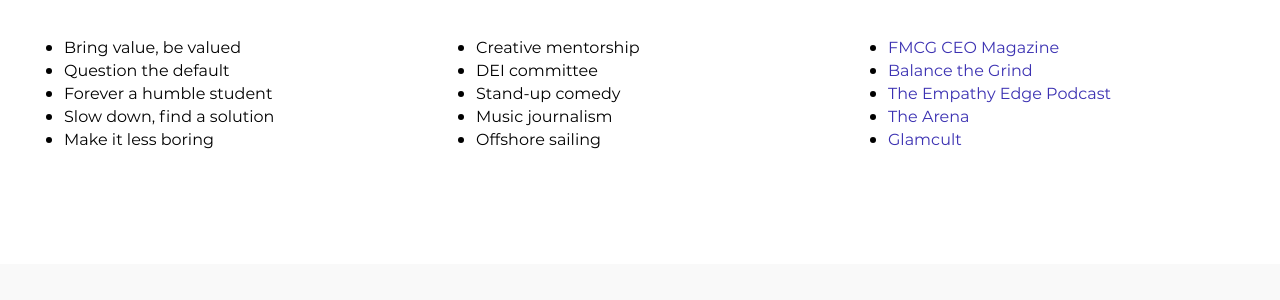
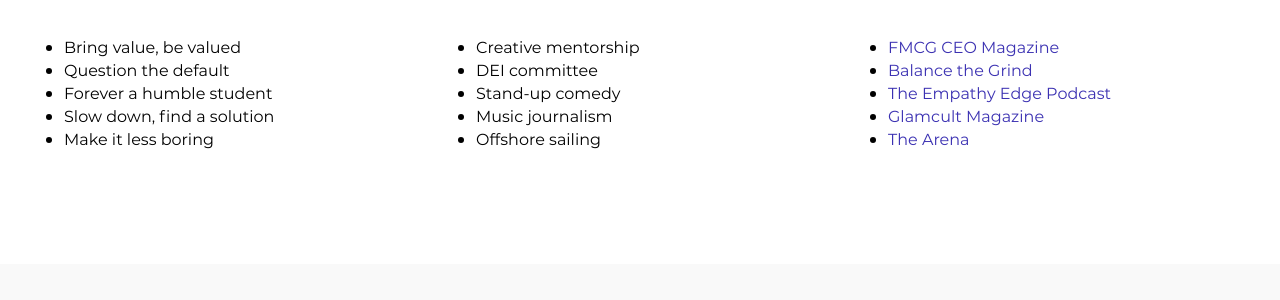
Before and after one commit to emilygv/emilyvernon.com, a Jekyll site: the page built from about.md, in a window 1280 px wide and 900 px high, scrolled down 1621 px. Shown: the part 188-488 px from the top of the window. Built offline with Jekyll 4.4.1, drawn with Linux system fonts in a browser that asks for light colours.

Commit message:
Update last_things.yml

```diff
--- a/_data/last_things.yml
+++ b/_data/last_things.yml
@@ -19,5 +19,5 @@
     - [FMCG CEO Magazine](https://www.fmcgceo.co.uk/the-dos-and-donts-of-brand-partnerships/)
     - [Balance the Grind](https://balancethegrind.co/interviews/emily-vernon-global-experience-lead-at-reckitt/)
     - [The Empathy Edge Podcast](https://podcasts.apple.com/us/podcast/emily-vernon-are-you-gathering-the-right-customer-insights/id1527435697?i=1000581524701)
+    - [Glamcult Magazine](https://issuu.com/glamcult/docs/gc_editie_115_2015_56p_lowres_page/30)
     - [The Arena](https://www.thearena.org.uk/how-to/how-to-navigate-creative-industry-sceptic-parents)
-    - [Glamcult](https://issuu.com/glamcult/docs/gc_editie_115_2015_56p_lowres_page/30)
```
